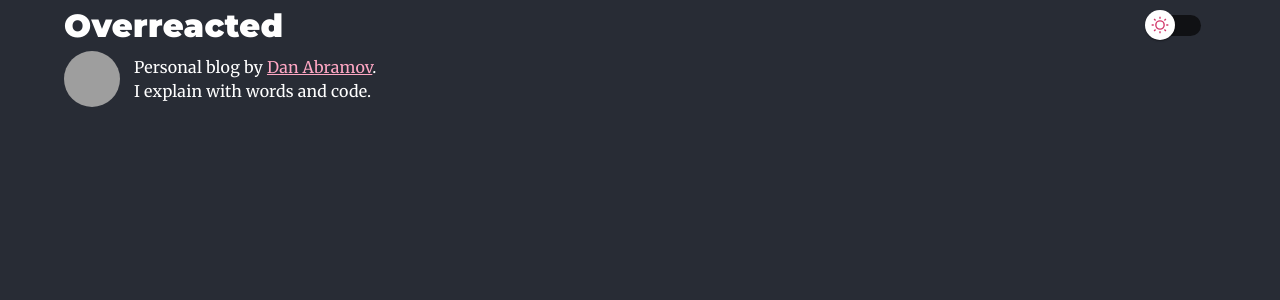
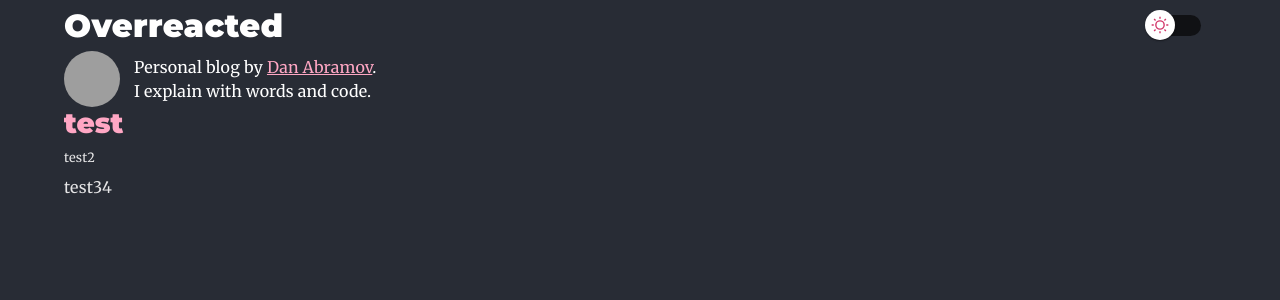
Before and after one commit to mohammadsadeghforoughi/react-blog, a React (Create React App) app: page /#/ in a window 1280 px wide. Shown: the top 300 px of the page. Built offline with nearby package versions, Linux system fonts and the light colour scheme; grey boxes are pictures that could not be loaded.

Commit message:
add postItem component

```diff
--- /dev/null
+++ b/src/components/PostItem/PostItem.style.ts
@@ -0,0 +1,28 @@
+import { Theme } from "@mui/material";
+import { makeStyles, createStyles } from "@mui/styles";
+
+export default makeStyles((theme: Theme) =>
+  createStyles({
+    root: {
+      width: "100%",
+      justifyContent: "space-between",
+      flexDirection: "column",
+    },
+    title: {
+      fontSize: "1.75rem !important",
+      fontFamily: "Montserrat !important",
+      fontWeight: "900 !important",
+      color: theme.palette.primary.main,
+    },
+    subTitle: {
+      fontSize: "80% !important",
+      fontFamily: "Merriweather !important",
+      color: theme.palette.secondary.main,
+    },
+    text: {
+      fontFamily: "Merriweather !important",
+      fontWeight: "400 !important",
+      color: theme.palette.secondary.main,
+    },
+  })
+);
--- /dev/null
+++ b/src/components/PostItem/index.tsx
@@ -0,0 +1,38 @@
+import { Grid, Typography } from "@mui/material";
+import React from "react";
+import useStyles from "./PostItem.style";
+
+interface IPostItem{
+  title: string,
+  subtitle: string,
+  text: string
+}
+
+export const PostItem: React.FC<IPostItem> = (props) => {
+  const classes = useStyles();
+
+  return (
+    <Grid
+      container
+      flexDirection={"column"}
+      className={classes.root}
+      spacing={1}
+    >
+      <Grid item>
+        <Typography variant="h3" className={classes.title}>
+        {props.title}
+        </Typography>
+      </Grid>
+      <Grid item>
+        <Typography className={classes.subTitle}>
+        {props.subtitle}
+        </Typography>
+      </Grid>
+      <Grid item>
+        <Typography className={classes.text}>
+        {props.text}
+        </Typography>
+      </Grid>
+    </Grid>
+  );
+};
--- a/src/pages/home/index.tsx
+++ b/src/pages/home/index.tsx
@@ -5,6 +5,7 @@
 import { toggleThemeMode } from "../../redux/actions";
 import { Header } from "../../components/Header";
 import { AuthorBox } from "../../components/AuthorBox";
+import { PostItem } from "../../components/PostItem";
 const Home: React.FC<any> = (props) => {
   const dispatch = useDispatch();
   const handleToggleTheme = (e: React.ChangeEvent<HTMLInputElement>) => {
@@ -14,7 +15,8 @@
     <>
       <Container>
         <Header varient="main" handleToggleTheme={handleToggleTheme}></Header>
-        <AuthorBox/>
+        <AuthorBox />
+        <PostItem title="test" subtitle="test2" text="test34" />
       </Container>
     </>
   );
```
